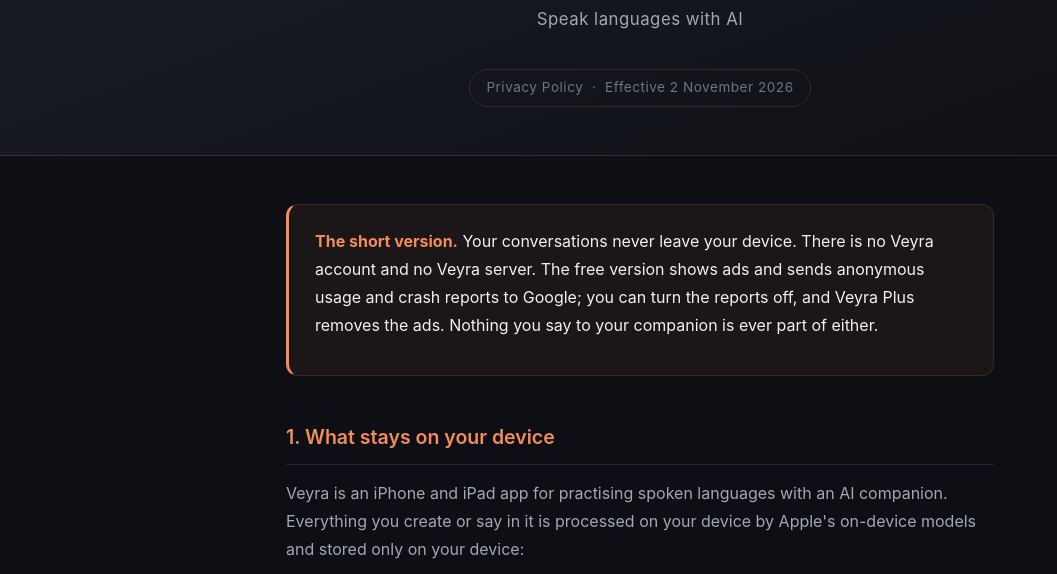
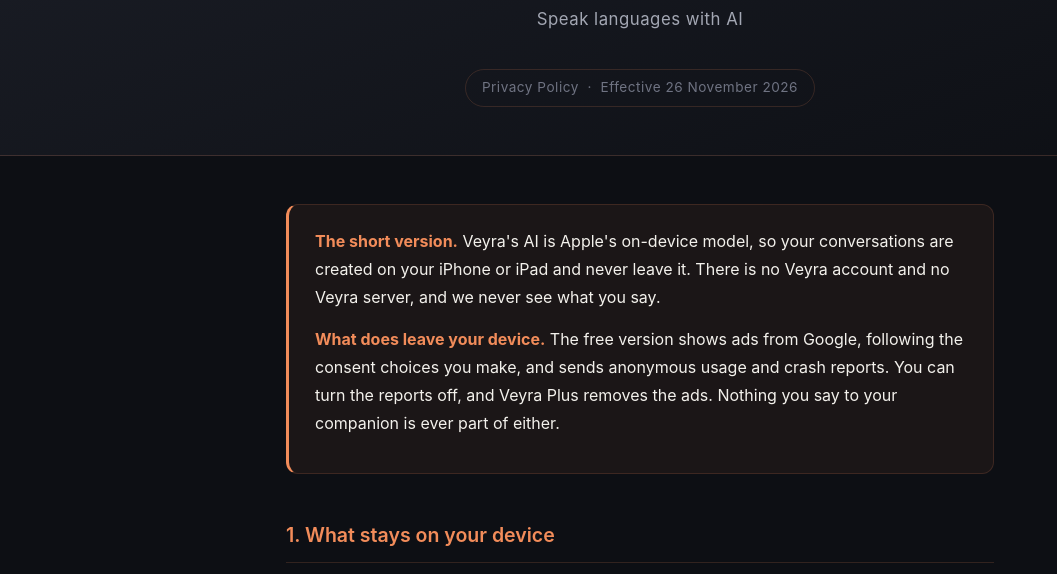
Before and after one commit to sSahad/app-sites, a plain HTML site: page veyra/privacy-policy.html in a window 1280 px wide. Shown: the part 225-799 px from the top of the page, without its empty margins (0-1057 px from the left). Drawn offline with Linux system fonts and the light colour scheme.

Commit message:
Veyra: clearer privacy summary (on-device AI, what leaves the device)

```diff
--- a/veyra/privacy-policy.html
+++ b/veyra/privacy-policy.html
@@ -14,17 +14,21 @@
   <img class="mark" src="icon.svg" alt="Veyra">
   <h1>VEYRA</h1>
   <p class="subtitle">Speak languages with AI</p>
-  <span class="effective-date">Privacy Policy &nbsp;&middot;&nbsp; Effective 2 November 2026</span>
+  <span class="effective-date">Privacy Policy &nbsp;&middot;&nbsp; Effective 26 November 2026</span>
 </div>
 
 <div class="container">
 
   <div class="summary-box">
-    <p><strong>The short version.</strong> Your conversations never leave your
-    device. There is no Veyra account and no Veyra server. The free version
-    shows ads and sends anonymous usage and crash reports to Google; you can
-    turn the reports off, and Veyra Plus removes the ads. Nothing you say to
-    your companion is ever part of either.</p>
+    <p><strong>The short version.</strong> Veyra's AI is Apple's on-device
+    model, so your conversations are created on your iPhone or iPad and never
+    leave it. There is no Veyra account and no Veyra server, and we never see
+    what you say.</p>
+    <p><strong>What does leave your device.</strong> The free version shows ads
+    from Google, following the consent choices you make, and sends anonymous
+    usage and crash reports. You can turn the reports off, and Veyra Plus
+    removes the ads. Nothing you say to your companion is ever part of
+    either.</p>
   </div>
 
   <section>
```
Also changed, not shown: veyra/support.html (+6 -2 lines).
